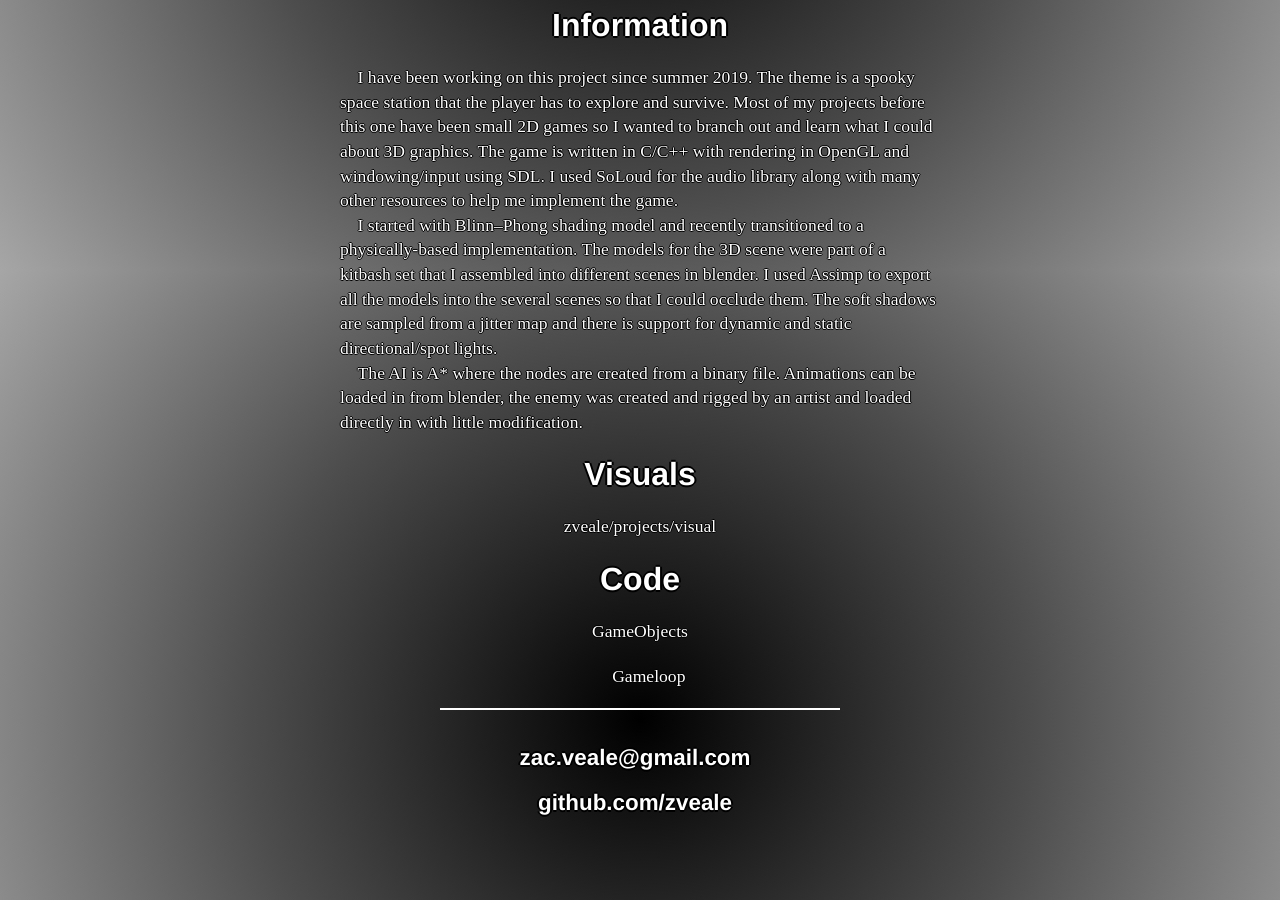
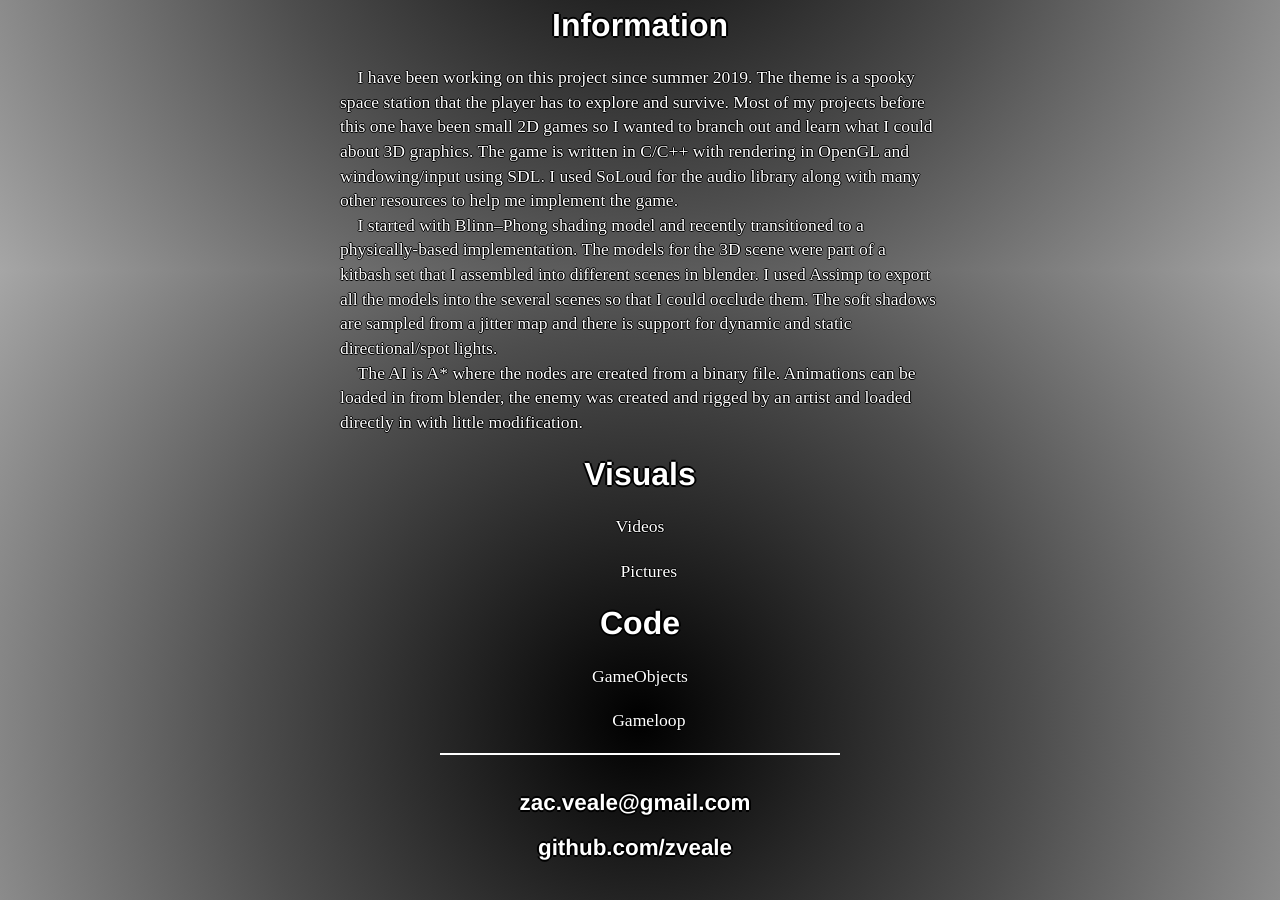
Before and after one commit to zveale/zveale.github.io, a Jekyll site: the page built from projects/index.html, in a window 1280 px wide and 900 px high, scrolled down 630 px. Built offline with Jekyll 4.4.1, drawn with Linux system fonts in a browser that asks for light colours.

Commit message:
Update index.html

```diff
--- a/projects/index.html
+++ b/projects/index.html
@@ -14,7 +14,8 @@ title: Projects
 		</p>
 
 		<h1>Visuals</h1>
-		<p href="https://github.com/zveale/projects/tree/master/Intercom%20626/visual">zveale/projects/visual</p>
+		<p href="https://github.com/zveale/projects/tree/master/Intercom%20626/visual">Videos</p>
+		<p href="https://github.com/zveale/projects/tree/master/Intercom%20626/visual">&emsp;Pictures</p>
 
 		<h1>Code</h1>
 		<p href="https://github.com/zveale/projects/tree/master/Intercom%20626/code/GameObjects">GameObjects</p>
```
